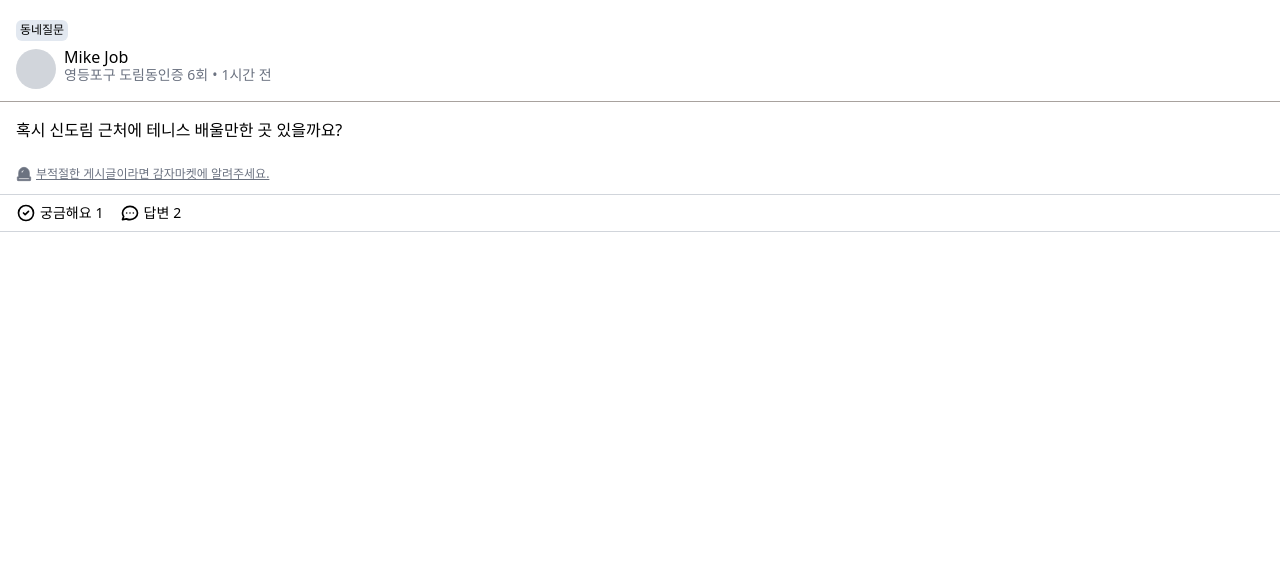
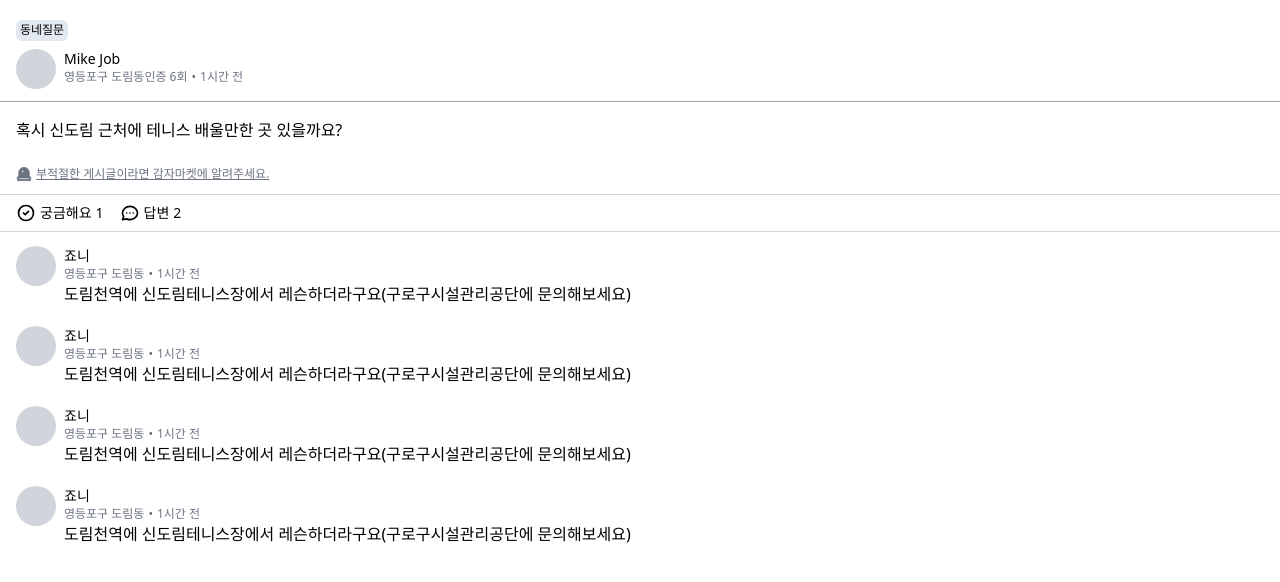
Before and after one commit to rnrudxo2872/market-c, a Next.js app: page /community/1 in a window 1280 px wide. Shown: the top 582 px of the page. Built offline with nearby package versions, Linux system fonts and the light colour scheme.

Commit message:
communityDetail - 댓글 뷰 추가

```diff
--- a/pages/community/[id].tsx
+++ b/pages/community/[id].tsx
@@ -14,8 +14,8 @@ const CommunityPostDetail: NextPage = () => {
           <div className="flex gap-2 border-b border-stone-400 pb-3 px-4">
             <div className="w-10 h-10 rounded-full bg-gray-300" />
             <div className="flex flex-col leading-none">
-              <span>Mike Job</span>
-              <div className="flex gap-1 text-sm text-gray-500">
+              <span className="text-sm">Mike Job</span>
+              <div className="flex gap-1 text-xs text-gray-500">
                 <div>
                   <span>영등포구 도림동</span>
                   <span>인증 {6}회</span>
@@ -87,6 +87,27 @@ const CommunityPostDetail: NextPage = () => {
           <span className="text-sm">{2}</span>
         </div>
       </section>
+      <section className="pt-3.5">
+        {[1, 1, 1, 1].map((_, index) => (
+          <div key={index}>
+            <div className="flex gap-2 pb-6 px-4">
+              <div className="w-10 h-10 rounded-full bg-gray-300" />
+              <div className="flex flex-col leading-none">
+                <span className="text-sm">죠니</span>
+                <div className="flex gap-1 text-xs text-gray-500 pb-1">
+                  <span>영등포구 도림동</span>
+                  <span>•</span>
+                  <span>1시간 전</span>
+                </div>
+                <p>
+                  도림천역에 신도림테니스장에서
+                  레슨하더라구요(구로구시설관리공단에 문의해보세요)
+                </p>
+              </div>
+            </div>
+          </div>
+        ))}
+      </section>
     </div>
   );
 };
```
